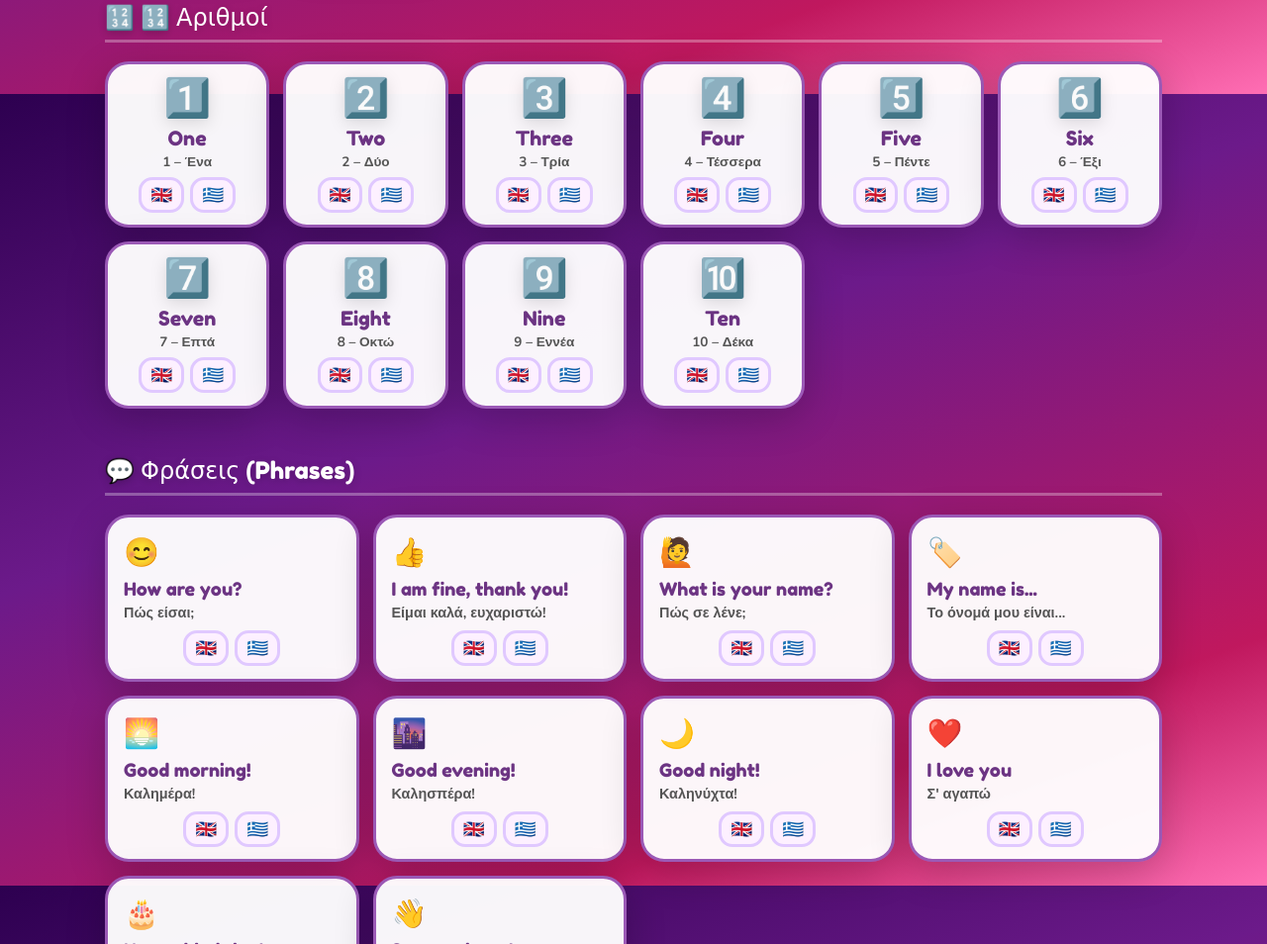
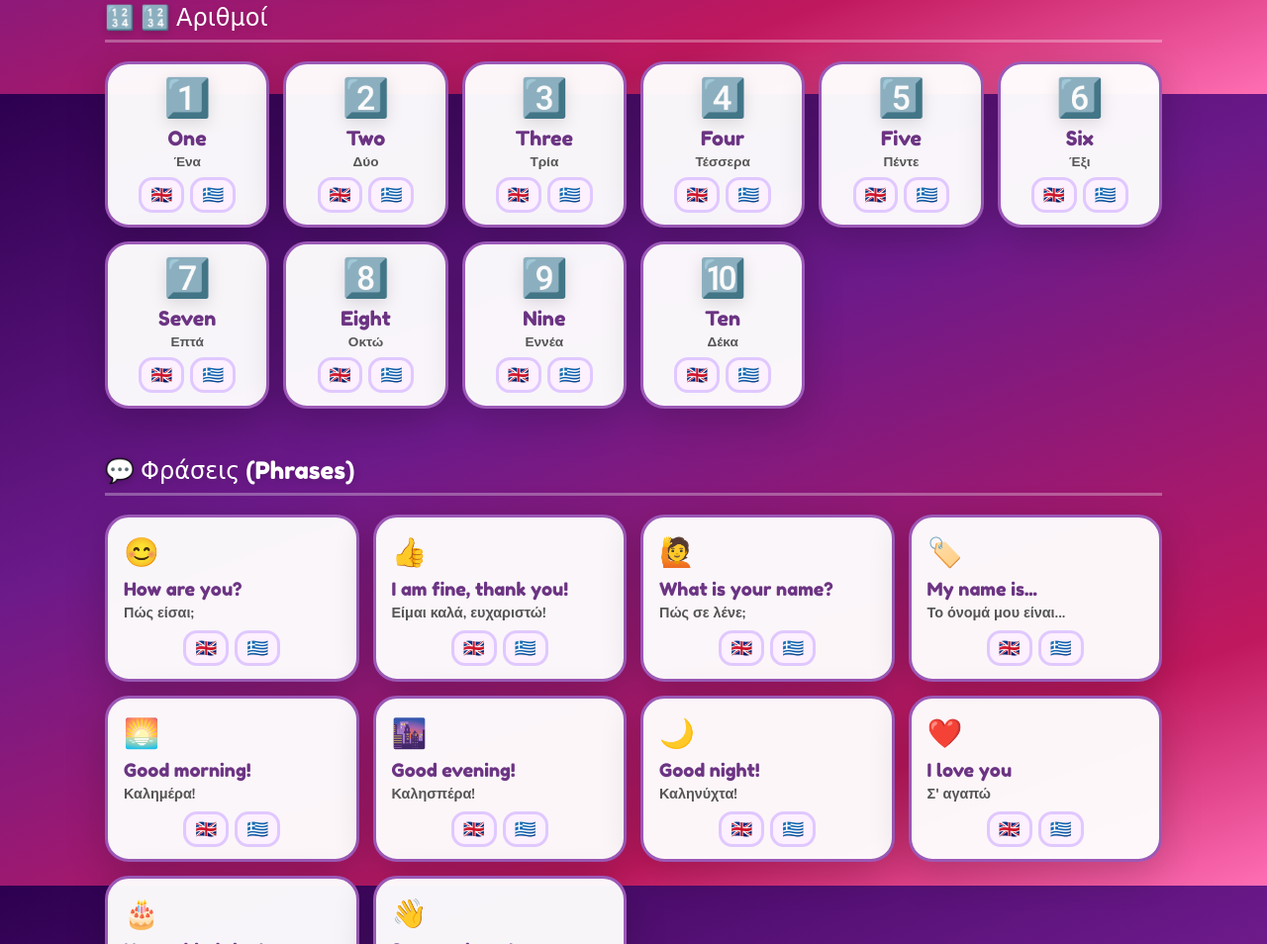
Before and after one commit to mrstop75/Aleksia, a plain HTML site: page English.html in a window 1280 px wide. Shown: the part 3105-4059 px from the top of the page at 99% size. Drawn offline with nearby package versions, Linux system fonts and the light colour scheme.

Commit message:
Update English.html

```diff
--- a/English.html
+++ b/English.html
@@ -153,16 +153,16 @@ const data = [
     {w:"School", m:"Σχολείο", e:"🏫"}
   ]},
   { id:"numbers", label:"🔢 Αριθμοί", icon:"🔢", words:[
-    {w:"One", m:"1 – Ένα", e:"1️⃣"},
-    {w:"Two", m:"2 – Δύο", e:"2️⃣"},
-    {w:"Three", m:"3 – Τρία", e:"3️⃣"},
-    {w:"Four", m:"4 – Τέσσερα", e:"4️⃣"},
-    {w:"Five", m:"5 – Πέντε", e:"5️⃣"},
-    {w:"Six", m:"6 – Έξι", e:"6️⃣"},
-    {w:"Seven", m:"7 – Επτά", e:"7️⃣"},
-    {w:"Eight", m:"8 – Οκτώ", e:"8️⃣"},
-    {w:"Nine", m:"9 – Εννέα", e:"9️⃣"},
-    {w:"Ten", m:"10 – Δέκα", e:"🔟"}
+    {w:"One", m:" Ένα", e:"1️⃣"},
+    {w:"Two", m:"Δύο", e:"2️⃣"},
+    {w:"Three", m:"Τρία", e:"3️⃣"},
+    {w:"Four", m:"Τέσσερα", e:"4️⃣"},
+    {w:"Five", m:"Πέντε", e:"5️⃣"},
+    {w:"Six", m:"Έξι", e:"6️⃣"},
+    {w:"Seven", m:"Επτά", e:"7️⃣"},
+    {w:"Eight", m:"Οκτώ", e:"8️⃣"},
+    {w:"Nine", m:"Εννέα", e:"9️⃣"},
+    {w:"Ten", m:"Δέκα", e:"🔟"}
   ]}
 ];
 
```
